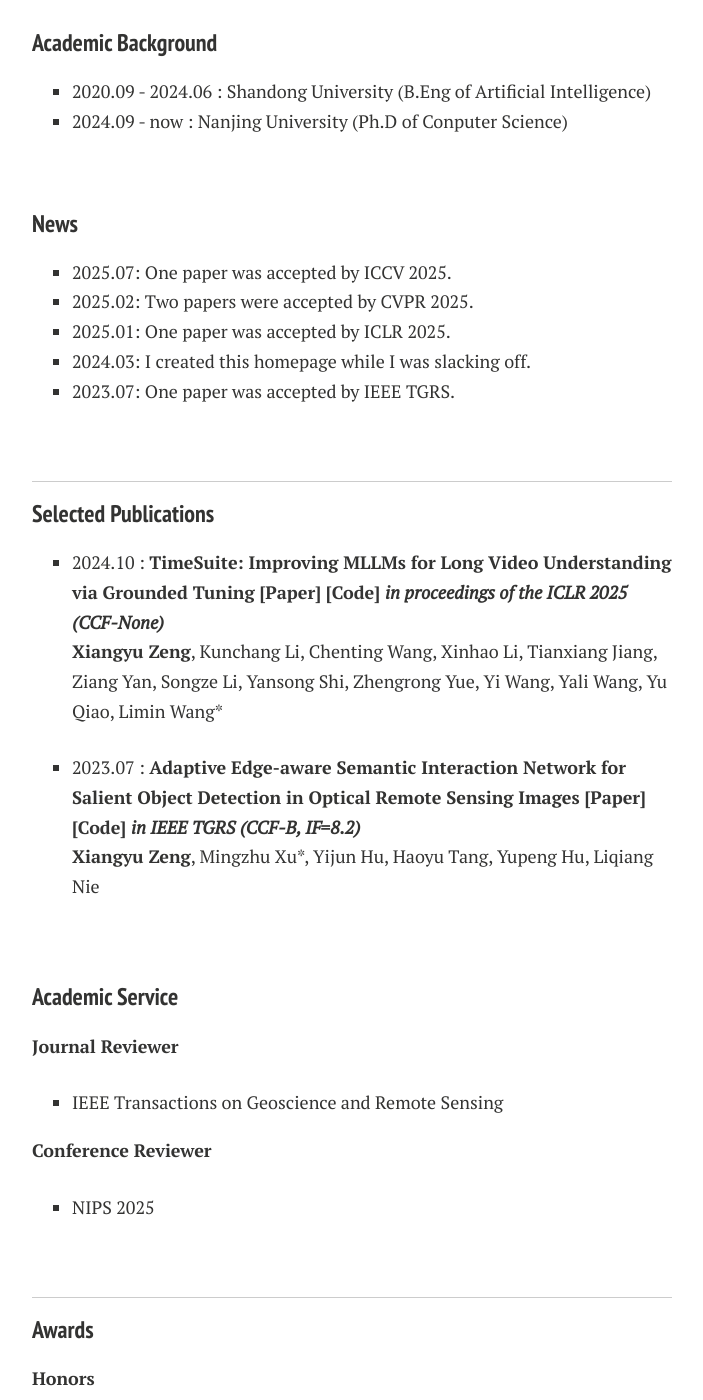
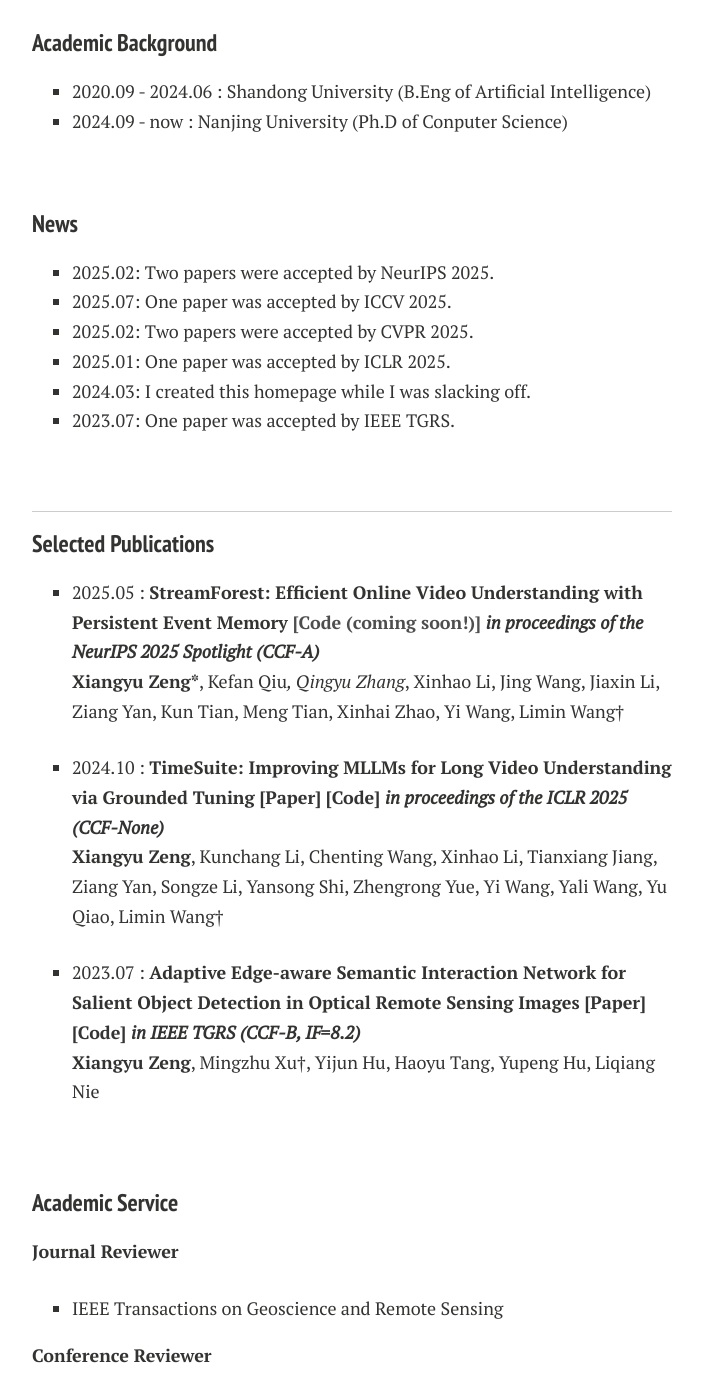
Before and after one commit to LanXingXuan/LanXingXuan.github.io, a Jekyll site: the page built from index.md, in a window 1280 px wide and 1400 px high, scrolled down 608 px. Shown: the whole window, without its empty margins (288-991 px from the left). Built offline with Jekyll 4.4.1, drawn with Linux system fonts in a browser that asks for light colours; nearby versions of some CDN libraries; comment, search, counter and statistics services are not loaded; a style sheet for code colours, icons or effects is not loaded.

Commit message:
Update index.md

```diff
--- a/index.md
+++ b/index.md
@@ -30,6 +30,7 @@ My research interests lies in the computer vision and multimodal, including Vide
 
 ### News
 
+- 2025.02: Two papers were accepted by NeurIPS 2025.
 - 2025.07: One paper was accepted by ICCV 2025.
 - 2025.02: Two papers were accepted by CVPR 2025.
 - 2025.01: One paper was accepted by ICLR 2025.
@@ -42,11 +43,14 @@ My research interests lies in the computer vision and multimodal, including Vide
 
 ### Selected Publications
 
+- 2025.05 : **StreamForest: Efficient Online Video Understanding with Persistent Event Memory [[Code (coming soon!)]]() *in proceedings of the NeurIPS 2025 Spotlight (CCF-A)*** <br>
+**Xiangyu Zeng\***, Kefan Qiu*, Qingyu Zhang*, Xinhao Li, Jing Wang, Jiaxin Li, Ziang Yan, Kun Tian, Meng Tian, Xinhai Zhao, Yi Wang, Limin Wang†
+
 - 2024.10 : **TimeSuite: Improving MLLMs for Long Video Understanding via Grounded Tuning [[Paper]](https://arxiv.org/abs/2410.19702) [[Code]](https://github.com/OpenGVLab/TimeSuite) *in proceedings of the ICLR 2025 (CCF-None)*** <br>
-**Xiangyu Zeng**, Kunchang Li, Chenting Wang, Xinhao Li, Tianxiang Jiang, Ziang Yan, Songze Li, Yansong Shi, Zhengrong Yue, Yi Wang, Yali Wang, Yu Qiao, Limin Wang*
+**Xiangyu Zeng**, Kunchang Li, Chenting Wang, Xinhao Li, Tianxiang Jiang, Ziang Yan, Songze Li, Yansong Shi, Zhengrong Yue, Yi Wang, Yali Wang, Yu Qiao, Limin Wang†
 
 - 2023.07 : **Adaptive Edge-aware Semantic Interaction Network for Salient Object Detection in Optical Remote Sensing Images [[Paper]](https://ieeexplore.ieee.org/abstract/document/10198281/) [[Code]](https://github.com/xumingzhu989/AESINet-TGRS) *in IEEE TGRS (CCF-B, IF=8.2)*** <br>
-**Xiangyu Zeng**, Mingzhu Xu*, Yijun Hu, Haoyu Tang, Yupeng Hu, Liqiang Nie
+**Xiangyu Zeng**, Mingzhu Xu†, Yijun Hu, Haoyu Tang, Yupeng Hu, Liqiang Nie
 
 <br>
 
```
